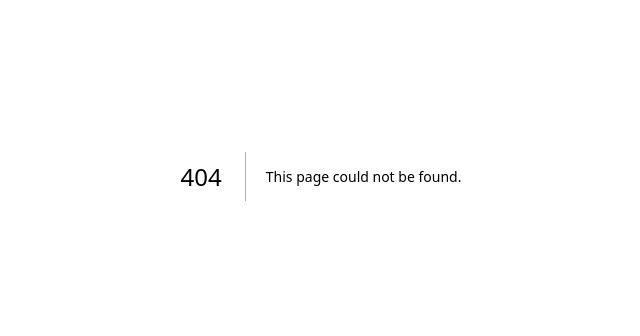
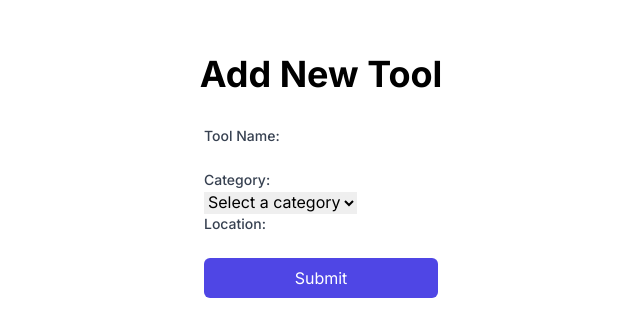
Before and after one commit to Slav666/home-tool-app, a Next.js app: page /add-new-tool in a window 1280 px wide. Before the commit this address had no page. Shown: the part 224-560 px from the top of the page, without its empty margins (319-959 px from the left). Built offline with nearby package versions, Linux system fonts and the light colour scheme.

Commit message:
I add a tool form component

```diff
--- /dev/null
+++ b/src/app/add-new-tool/page.tsx
@@ -0,0 +1,19 @@
+"use client";
+import React from "react";
+import ToolForm from "@/components/ToolForm";
+
+const AddNewToolPage: React.FC = () => {
+  const handleSubmit = (values: any) => {
+    // Handle form submission logic here
+    console.log("Form values:", values);
+  };
+
+  return (
+    <div className="flex flex-col items-center justify-center h-screen">
+      <h1 className="text-4xl font-bold mb-8">Add New Tool</h1>
+      <ToolForm onSubmit={handleSubmit} />
+    </div>
+  );
+};
+
+export default AddNewToolPage;
--- a/src/app/page.tsx
+++ b/src/app/page.tsx
@@ -1,8 +1,10 @@
 import Link from "next/link";
 import Button from "@/components/Button";
-import ToolList from "@/components/ToolList";
+
 
 const LandingPage: React.FC = () => {
+
+
   return (
     <div className="flex flex-col items-center justify-center h-screen">
       <h1 className="text-4xl font-bold mb-8">Welcome to My App</h1>
@@ -18,7 +20,6 @@ const LandingPage: React.FC = () => {
           </Button>
         </Link>
       </div>
-      <ToolList />
     </div>
   );
 };
--- a/src/components/Button.tsx
+++ b/src/components/Button.tsx
@@ -6,6 +6,7 @@ const Button: React.FC<{
   children?: ReactNode;
   color?: "primary" | "secondary";
   size?: "small" | "medium" | "large";
+  onClick?: () => void;
 }> = ({
   type,
   disabled = false,
--- /dev/null
+++ b/src/components/ProtectedRoutes.tsx
@@ -0,0 +1,22 @@
+import React, { useEffect } from "react";
+import { useRouter } from "next/router";
+import { useAuth } from "@/hooks/useAuth";
+
+const ProtectedRoute: React.FC = ({ children }) => {
+   const { user, isLoading } = useAuth();
+  const router = useRouter();
+
+  useEffect(() => {
+    if (!isLoading && !user) {
+      router.push("/login"); // Redirect to login page if user is not logged in
+    }
+  }, [user, isLoading, router]);
+
+  if (isLoading) {
+    return <div>Loading...</div>;
+  }
+
+  return <>{children}</>;
+};
+
+export default ProtectedRoute;
--- /dev/null
+++ b/src/components/ToolForm.tsx
@@ -0,0 +1,97 @@
+"use client";
+import React from "react";
+import { Formik, Form, Field, ErrorMessage } from "formik";
+import CustomLabel from "@/components/Label";
+import Button from "@/components/Button";
+
+interface Tool {
+  id: number;
+  name: string;
+  category: string;
+  location: string;
+}
+
+interface ToolFormProps {
+  onSubmit: (tool: Tool) => void;
+}
+
+const ToolForm: React.FC<ToolFormProps> = ({ onSubmit }) => {
+  const initialValues: Tool = {
+    id: 0, // I want to generate this automatically on form submission
+    name: "",
+    category: "",
+    location: "",
+  };
+
+  const categories: string[] = [
+    "Category 1",
+    "Category 2",
+    "Category 3",
+    "Category 4",
+    "Category 5",
+    "Category 6",
+    "Category 7",
+    "Category 8",
+    "Category 9",
+    "Category 10",
+  ];
+
+  return (
+    <Formik
+      initialValues={initialValues}
+      onSubmit={(values, { resetForm }) => {
+        onSubmit(values);
+        resetForm(); // Reset form after submission
+      }}
+      validate={(values) => {
+        const errors: Partial<Tool> = {};
+        if (!values.name) {
+          errors.name = "Required";
+        }
+        if (!values.category) {
+          errors.category = "Required";
+        }
+        if (!values.location) {
+          errors.location = "Required";
+        }
+        return errors;
+      }}
+    >
+      <Form>
+        <div>
+          <CustomLabel htmlFor="name">Tool Name:</CustomLabel>
+          <Field type="text" id="name" name="name" />
+          <ErrorMessage name="name" component="div" className="text-red-500" />
+        </div>
+        <div>
+          <CustomLabel htmlFor="category">Category:</CustomLabel>
+          <Field as="select" id="category" name="category">
+            <option value="">Select a category</option>
+            {categories.map((category) => (
+              <option key={category} value={category}>
+                {category}
+              </option>
+            ))}
+          </Field>
+          <ErrorMessage
+            name="category"
+            component="div"
+            className="text-red-500"
+          />
+        </div>
+        <div>
+          <CustomLabel htmlFor="location">Location:</CustomLabel>
+          <Field type="text" id="location" name="location" />
+          <ErrorMessage
+            name="location"
+            component="div"
+            className="text-red-500"
+          />
+        </div>
+        <Button type="submit">Submit</Button>
+      </Form>
+    </Formik>
+  );
+};
+
+export default ToolForm;
--- a/src/components/ToolList.tsx
+++ b/src/components/ToolList.tsx
@@ -9,8 +9,8 @@ import SingleTool from "./SingleTool";
 const ToolList: React.FC = () => {
   const tools = [
     { id: 1, name: "screwdriver", category: "test", location: "test" },
-    { id: 1, name: "torch", category: "", location: "test" },
-    { id: 1, name: "spanner", category: "test", location: "test" },
+    { id: 2, name: "torch", category: "", location: "test" },
+    { id: 3, name: "spanner", category: "test", location: "test" },
   ];
   // const dispatch = useDispatch();
   // const tools = useSelector((state: RootState) => state.tools.tools);
```
